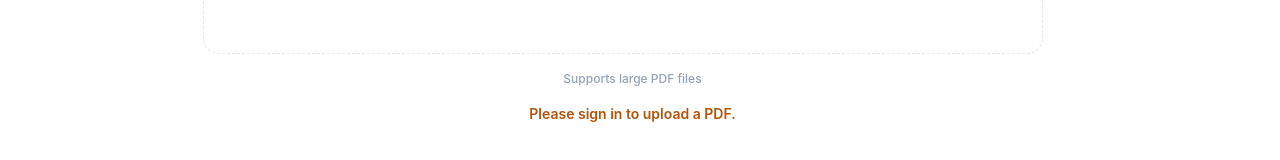
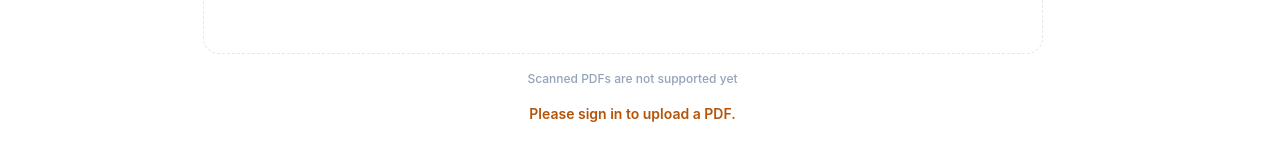
Before and after one commit to pupil-ai/LingoDoc, a Next.js app in the folder frontend/: page / in a window 1280 px wide. Shown: the part 630-790 px from the top of the page. Built offline with nearby package versions, Linux system fonts and the light colour scheme; no server answers.

Commit message:
修改首页文案"Scanned PDFs are not supported yet"

```diff
--- a/frontend/src/app/(site)/page.tsx
+++ b/frontend/src/app/(site)/page.tsx
@@ -217,7 +217,7 @@ function HomeContent() {
               keepLoadingOnSuccess
               onBlockedUploadAttempt={!isLoaded || !isSignedIn ? handleBlockedUploadAttempt : undefined}
             />
-            <p className="mt-4 text-center text-[12px] font-medium text-slate-400">Supports large PDF files</p>
+            <p className="mt-4 text-center text-[12px] font-medium text-slate-400">Scanned PDFs are not supported yet</p>
             {visibleUploadNotice && (
               <p
                 key={noticeShakeKey}
```
Also changed, not shown: 1 other file (tests, documents, lock files or other folders).
